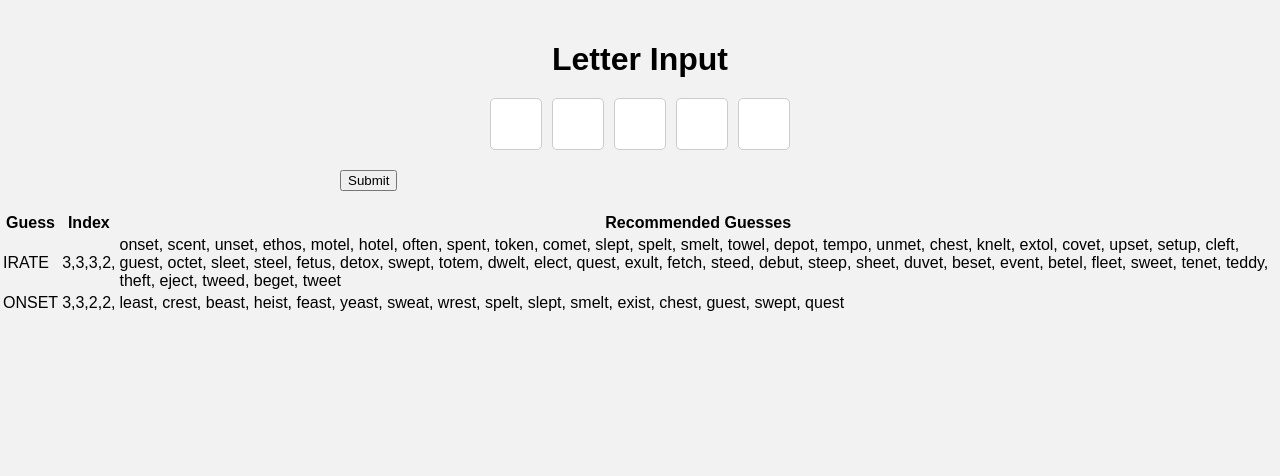
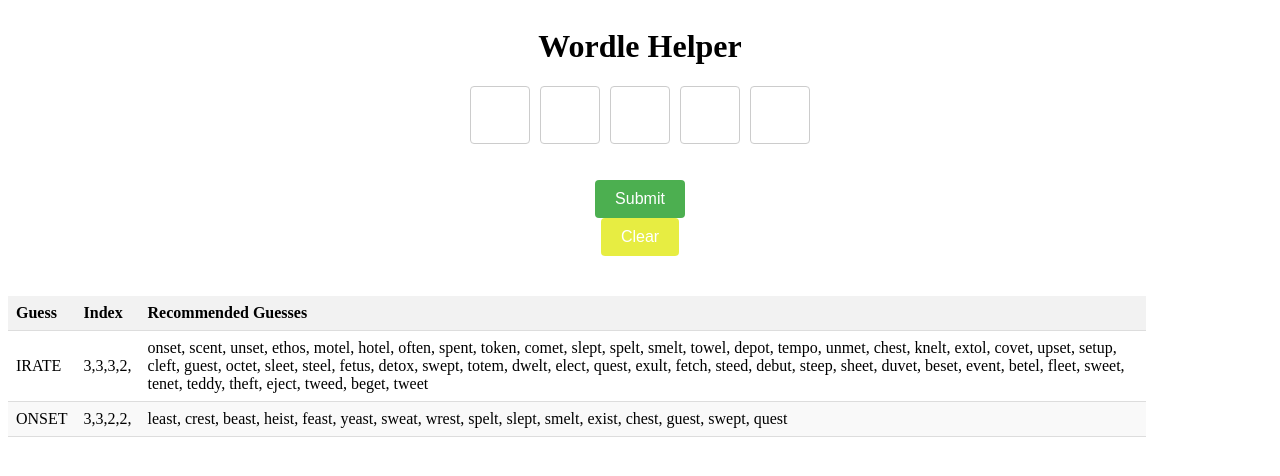
Before and after one commit to jshamouil/wordle_helper, a Flask app: page / in a window 1280 px wide. Shown: the top 476 px of the page. Run offline with Flask 3, Linux system fonts and the light colour scheme.

Commit message:
db update

```diff
--- a/app.py
+++ b/app.py
@@ -1,16 +1,32 @@
+# python -m flask run
+
+# to set up environment:
+# Set-ExecutionPolicy Unrestricted -Scope Process
+# env\Scripts\activate
+# 19:43
+
 from flask import Flask, render_template, request, url_for, redirect
 from flask_sqlalchemy import SQLAlchemy
+# import pandas as pd
+
+from word_ranker import ranker
+from words import words_list
+
+from solver_calc import calc
+
 # to activate the virtual environment:  env\Scripts\activate
 
 app = Flask(__name__)
 app.config['SQLALCHEMY_DATABASE_URI'] = 'sqlite:///test.db'
 db = SQLAlchemy(app)
 
+remaining_words = words_list
+
 class Todo(db.Model):
     id = db.Column(db.Integer, primary_key=True)
     content = db.Column(db.String(200), nullable=False)
     date_created = db.Column(db.String(200), nullable=False)
-    recomends = db.Column(db.String(200), nullable=False)
+    recomends = db.Column(db.String(1000), nullable=False)
 
     def __repr__(self):
         return '<Task %r>' % self.id
@@ -19,12 +35,34 @@ class Todo(db.Model):
 def submit_letters():
     if request.method == 'POST':
         letters = request.form.getlist('letter[]')
+        colors = request.form.getlist('color[]')
         guess = ""
+        color_out = ""
         for letter in letters:
             guess = guess + letter
-        print(guess)
+        for color in colors:
+            if color == "green":
+                color_out += str(1)
+            elif color == "yellow":
+                color_out += str(2)
+            else:
+                color_out += str(3)
+            color_out += ","
+        color_out = color_out[:-1]
+        is_empty = Todo.query.all() == []
+        if is_empty:
+            remaining_words = calc(guess.lower(), color_out)
+        else:
+            print(Todo.query.order_by(Todo.id.desc()).first().recomends)
+            last_words = Todo.query.order_by(Todo.id.desc()).first().recomends.split(",")
+            print(last_words)
+            print(type(last_words))
+            remaining_words = calc(guess.lower(), color_out, last_words)
+        top_ten = ranker(list(remaining_words))
 
-        new_task = Todo(content=guess, date_created="guess_printed", recomends="top_10")
+
+
+        new_task = Todo(content=guess, date_created=color_out[:-1], recomends=top_ten)
         try:
             db.session.add(new_task)
             db.session.commit()
@@ -35,7 +73,16 @@ def submit_letters():
         tasks = Todo.query.all()
         return render_template("wordle_template.html", tasks=tasks)
 
-    # return render_template('wordle_template.html')
+@app.route('/clear/',methods=['POST'])
+def clear():
+    try:
+        table = Todo.query.all()
+        for entry in table:
+            db.session.delete(entry)
+            db.session.commit()
+        return redirect('/')
+    except:
+        return 'There was an issue clearing the table'
 
 if __name__ == '__main__':
     app.run()
--- a/static/main.css
+++ b/static/main.css
@@ -1,50 +1,99 @@
-body {
-  font-family: Arial, sans-serif;
-  background-color: #F2F2F2;
-  margin: 0;
-  padding: 0;
-}
+/* Add the following styles for the results table */
 
-.container {
-  max-width: 600px;
-  margin: 0 auto;
+.results-table {
+  margin-top: 20px;
+  border-collapse: collapse;
+  width: 90%;
   padding: 20px;
 }
 
+.results-table th,
+.results-table td {
+  padding: 8px;
+  text-align: left;
+  border-bottom: 1px solid #ddd;
+}
+
+.results-table th {
+  background-color: #f2f2f2;
+}
+
+.results-table tbody tr:nth-child(even) {
+  background-color: #f9f9f9;
+}
+
+.results-table tbody tr:hover {
+  background-color: #ddd;
+}
+
+/* Add the following styles to match the theme of the letter inputs */
+
+.container {
+  max-width: 500px;
+  margin: 0 auto;
+  padding: 20px;
+  text-align: center;
+}
+
 .title {
-  text-align: center;
-  margin-bottom: 20px;
+  margin-top: 0;
+  font-size: 24;
 }
 
 .letter-input {
   display: flex;
   justify-content: center;
-  margin-bottom: 20px;
+  margin-bottom: 36px;
 }
 
 .letter-field {
-  width: 40px;
-  height: 40px;
-  padding: 5px;
+  width: 54px;
+  height: 54px;
   margin: 0 5px;
   text-align: center;
-  font-size: 18px;
-  border: 1px solid #CCC;
-  border-radius: 5px;
+  font-size: 36px;
+  border: 1px solid #ccc;
+  border-radius: 4px;
+}
+
+.submit-button {
+  padding: 10px 20px;
+  font-size: 16px;
+  background-color: #4caf50;
+  color: white;
+  border: none;
+  border-radius: 4px;
+  cursor: pointer;
+}
+
+.submit-button:hover {
+  background-color: #45a049;
+}
+
+.clear-button {
+  padding: 10px 20px;
+  font-size: 16px;
+  background-color: #e7ed42;
+  color: white;
+  border: none;
+  border-radius: 4px;
+  cursor: pointer;
+}
+
+.clear-button:hover {
+  background-color: #aeb334;
 }
 
 .letter-boxes {
   display: flex;
   justify-content: center;
+  margin-bottom: 20px;
 }
 
 .letter-box {
-  width: 40px;
-  height: 40px;
+  width: 30px;
+  height: 30px;
   margin: 0 5px;
-  text-align: center;
-  line-height: 40px;
-  background-color: #EEE;
-  border: 1px solid #CCC;
-  border-radius: 5px;
+  border: 1px solid #ccc;
+  border-radius: 4px;
 }
--- a/static/script.js
+++ b/static/script.js
@@ -1,4 +1,9 @@
 const letterFields = document.querySelectorAll('.letter-field');
+const resultsTableBody = document.querySelector('.results-table tbody');
+const clearButton = document.querySelector('.clear-button');
+const colorInputs = document.querySelectorAll('.color-field');
+let colorData = []; // Array to store color data
+
 
 // Event listener for input fields
 letterFields.forEach((field, index) => {
@@ -20,6 +25,15 @@ letterFields.forEach((field, index) => {
     const nextColor = colors[(colors.indexOf(currentColor) + 1) % colors.length];
     e.target.dataset.color = nextColor;
     e.target.style.backgroundColor = nextColor;
+    const color = e.target.dataset.color;
+    if (color) {
+      e.target.classList.toggle(color);
+      colorInputs[index].value = e.target.classList.contains(color) ? color : '';
+    }
+    console.log(e.target.id.concat("-color"))
+    const colorBox = e.target.id.concat("-color")
+    document.getElementById(colorBox).value = nextColor;
   });
 
+
 });
--- a/templates/wordle_template.html
+++ b/templates/wordle_template.html
@@ -3,21 +3,29 @@
 <head>
   <meta charset="UTF-8">
   <meta name="viewport" content="width=device-width, initial-scale=1.0">
-  <title>Letter Input</title>
+  <title>Wordle Helper</title>
   <link rel="stylesheet" href="{{ url_for('static', filename='main.css') }}">
 </head>
 <body>
   <div class="container">
-    <h1 class="title">Letter Input</h1>
+    <h1 class="title">Wordle Helper</h1>
     <form action="{{ url_for('submit_letters') }}" method="POST">
       <div class="letter-input">
-        <input type="text" name="letter[]" class="letter-field" maxlength="1">
-        <input type="text" name="letter[]" class="letter-field" maxlength="1">
-        <input type="text" name="letter[]" class="letter-field" maxlength="1">
-        <input type="text" name="letter[]" class="letter-field" maxlength="1">
-        <input type="text" name="letter[]" class="letter-field" maxlength="1">
+        <input id="input-box-1" type="text" name="letter[]" class="letter-field" maxlength="1">
+        <input id="input-box-1-color" type="hidden" name="color[]" class="color-field" value="grey">
+        <input id="input-box-2" type="text" name="letter[]" class="letter-field" maxlength="1">
+        <input id="input-box-2-color" type="hidden" name="color[]" class="color-field" value="grey">
+        <input id="input-box-3" type="text" name="letter[]" class="letter-field" maxlength="1">
+        <input id="input-box-3-color" type="hidden" name="color[]" class="color-field" value="grey">
+        <input id="input-box-4" type="text" name="letter[]" class="letter-field" maxlength="1">
+        <input id="input-box-4-color" type="hidden" name="color[]" class="color-field" value="grey">
+        <input id="input-box-5" type="text" name="letter[]" class="letter-field" maxlength="1">
+        <input id="input-box-5-color" type="hidden" name="color[]" class="color-field" value="grey">
       </div>
       <button type="submit" class="submit-button">Submit</button>
+    </form>
+    <form method="POST" action="/clear/">
+      <button type="submit" class="clear-button">Clear</button>
     </form>
   </div>
   <table class="results-table">
```
Also changed, not shown: solver_calc.py (+20 -30 lines), word_ranker.py (added, +19 -0 lines), test.db.
